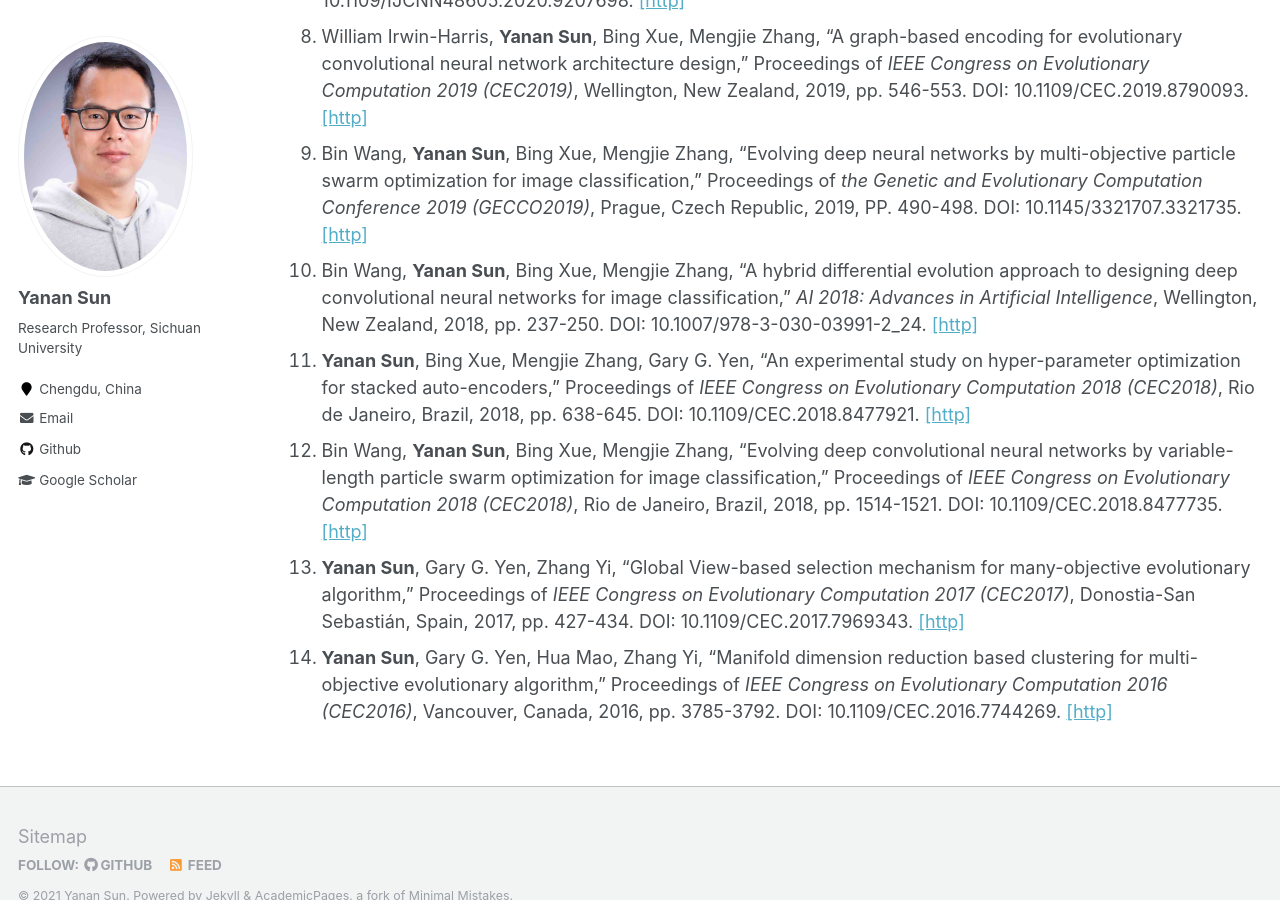
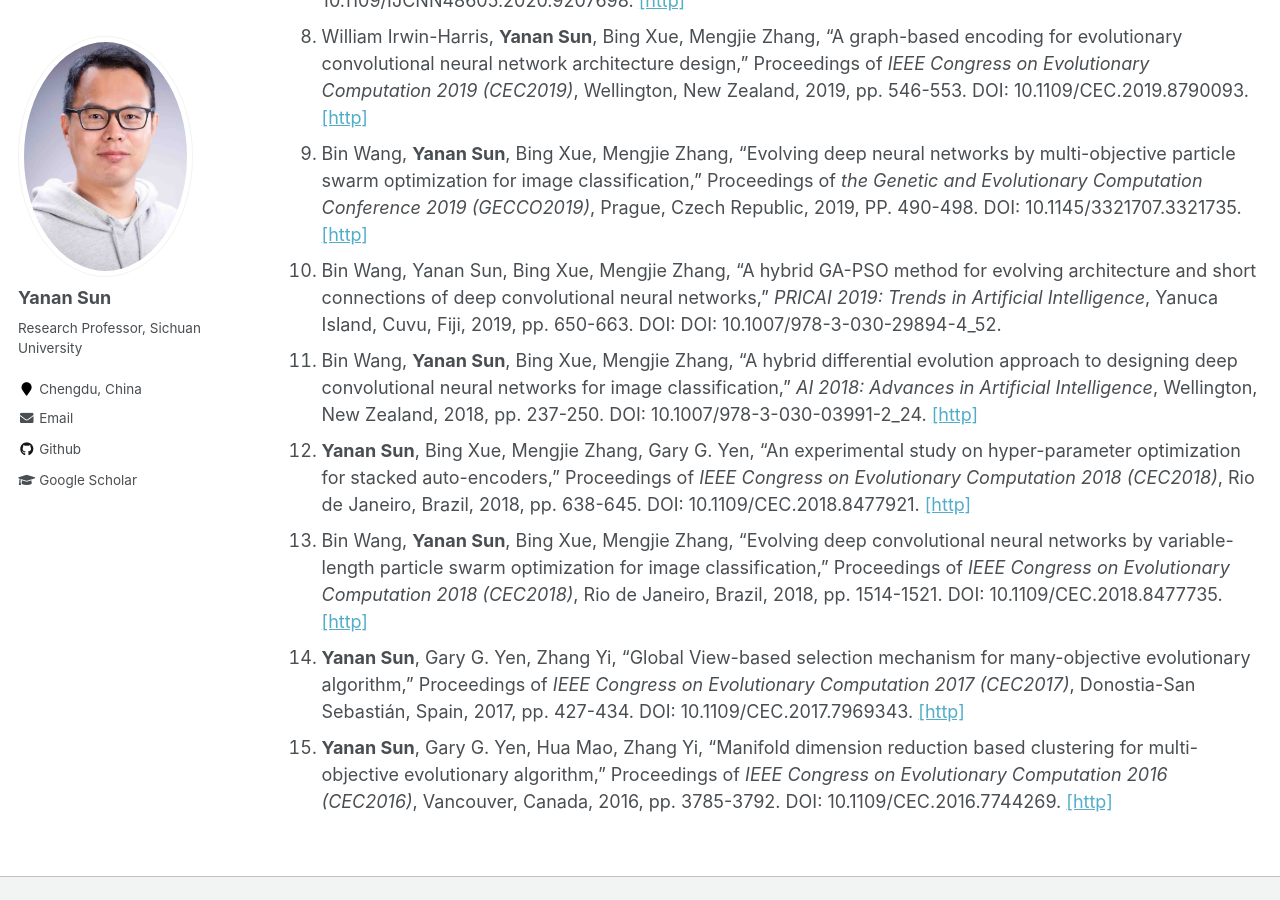
Before and after one commit to yn-sun/yn-sun.github.io, a Jekyll site: the page built from _pages/publications.md, in a window 1280 px wide and 900 px high, scrolled down 2814 px. Built offline with Jekyll 4.4.1, drawn with Linux system fonts in a browser that asks for light colours; comment, search, counter and statistics services are not loaded.

Commit message:
Update publications.md

```diff
--- a/_pages/publications.md
+++ b/_pages/publications.md
@@ -40,8 +40,9 @@ author_profile: true
 7. Qing Ye, Yuxuan Han, **Yanan Sun**, Jiancheng Lv, "PSO-PS:Parameter synchronization with particle swarm optimization for distributed training of deep neural networks," Proceedings of <i>International Joint Conference on Neural Networks (IJCNN 2020)</i>, Glasgow (UK), 19-24th July, 2020, DOI: 10.1109/IJCNN48605.2020.9207698. [[http]](https://ieeexplore.ieee.org/document/9207698)
 8. William Irwin-Harris, **Yanan Sun**, Bing Xue, Mengjie Zhang, "A graph-based encoding for evolutionary convolutional neural network architecture design," Proceedings of <i>IEEE Congress on Evolutionary Computation 2019 (CEC2019)</i>, Wellington, New Zealand, 2019, pp. 546-553. DOI: 10.1109/CEC.2019.8790093. [[http]](https://ieeexplore.ieee.org/document/8790093)
 9. Bin Wang, **Yanan Sun**, Bing Xue, Mengjie Zhang, "Evolving deep neural networks by multi-objective particle swarm optimization for image classification," Proceedings of <i>the Genetic and Evolutionary Computation Conference 2019 (GECCO2019)</i>, Prague, Czech Republic, 2019, PP. 490-498. DOI: 10.1145/3321707.3321735. [[http]](https://dl.acm.org/doi/10.1145/3321707.3321735)
-10. Bin Wang, **Yanan Sun**, Bing Xue, Mengjie Zhang, "A hybrid differential evolution approach to designing deep convolutional neural networks for image classification," <i>AI 2018: Advances in Artificial Intelligence</i>, Wellington, New Zealand, 2018, pp. 237-250. DOI: 10.1007/978-3-030-03991-2_24. [[http]](https://link.springer.com/chapter/10.1007%2F978-3-030-03991-2_24)
-11. **Yanan Sun**, Bing Xue, Mengjie Zhang, Gary G. Yen, "An experimental study on hyper-parameter optimization for stacked auto-encoders," Proceedings of <i>IEEE Congress on Evolutionary Computation 2018 (CEC2018)</i>, Rio de Janeiro, Brazil, 2018, pp. 638-645. DOI: 10.1109/CEC.2018.8477921. [[http]](https://ieeexplore.ieee.org/document/8477921)
-12. Bin Wang, **Yanan Sun**, Bing Xue, Mengjie Zhang, "Evolving deep convolutional neural networks by variable-length particle swarm optimization for image classification," Proceedings of <i>IEEE Congress on Evolutionary Computation 2018 (CEC2018)</i>, Rio de Janeiro, Brazil, 2018, pp. 1514-1521. DOI: 10.1109/CEC.2018.8477735. [[http]](https://ieeexplore.ieee.org/abstract/document/8477735)
-13. **Yanan Sun**, Gary G. Yen, Zhang Yi, "Global View-based selection mechanism for many-objective evolutionary algorithm," Proceedings of <i>IEEE Congress on Evolutionary Computation 2017 (CEC2017)</i>, Donostia-San Sebastián, Spain, 2017, pp. 427-434. DOI: 10.1109/CEC.2017.7969343. [[http]](https://ieeexplore.ieee.org/document/7969343)
-14. **Yanan Sun**, Gary G. Yen, Hua Mao, Zhang Yi, "Manifold dimension reduction based clustering for multi-objective evolutionary algorithm," Proceedings of <i>IEEE Congress on Evolutionary Computation 2016 (CEC2016)</i>, Vancouver, Canada, 2016, pp. 3785-3792. DOI: 10.1109/CEC.2016.7744269. [[http]](https://ieeexplore.ieee.org/document/7744269)
+10. Bin Wang, Yanan Sun, Bing Xue, Mengjie Zhang, “A hybrid GA-PSO method for evolving architecture and short connections of deep convolutional neural networks,” <i>PRICAI 2019: Trends in Artificial Intelligence</i>, Yanuca Island, Cuvu, Fiji, 2019, pp. 650-663. DOI: DOI: 10.1007/978-3-030-29894-4_52.
+11. Bin Wang, **Yanan Sun**, Bing Xue, Mengjie Zhang, "A hybrid differential evolution approach to designing deep convolutional neural networks for image classification," <i>AI 2018: Advances in Artificial Intelligence</i>, Wellington, New Zealand, 2018, pp. 237-250. DOI: 10.1007/978-3-030-03991-2_24. [[http]](https://link.springer.com/chapter/10.1007%2F978-3-030-03991-2_24)
+12. **Yanan Sun**, Bing Xue, Mengjie Zhang, Gary G. Yen, "An experimental study on hyper-parameter optimization for stacked auto-encoders," Proceedings of <i>IEEE Congress on Evolutionary Computation 2018 (CEC2018)</i>, Rio de Janeiro, Brazil, 2018, pp. 638-645. DOI: 10.1109/CEC.2018.8477921. [[http]](https://ieeexplore.ieee.org/document/8477921)
+13. Bin Wang, **Yanan Sun**, Bing Xue, Mengjie Zhang, "Evolving deep convolutional neural networks by variable-length particle swarm optimization for image classification," Proceedings of <i>IEEE Congress on Evolutionary Computation 2018 (CEC2018)</i>, Rio de Janeiro, Brazil, 2018, pp. 1514-1521. DOI: 10.1109/CEC.2018.8477735. [[http]](https://ieeexplore.ieee.org/abstract/document/8477735)
+14. **Yanan Sun**, Gary G. Yen, Zhang Yi, "Global View-based selection mechanism for many-objective evolutionary algorithm," Proceedings of <i>IEEE Congress on Evolutionary Computation 2017 (CEC2017)</i>, Donostia-San Sebastián, Spain, 2017, pp. 427-434. DOI: 10.1109/CEC.2017.7969343. [[http]](https://ieeexplore.ieee.org/document/7969343)
+15. **Yanan Sun**, Gary G. Yen, Hua Mao, Zhang Yi, "Manifold dimension reduction based clustering for multi-objective evolutionary algorithm," Proceedings of <i>IEEE Congress on Evolutionary Computation 2016 (CEC2016)</i>, Vancouver, Canada, 2016, pp. 3785-3792. DOI: 10.1109/CEC.2016.7744269. [[http]](https://ieeexplore.ieee.org/document/7744269)
```
